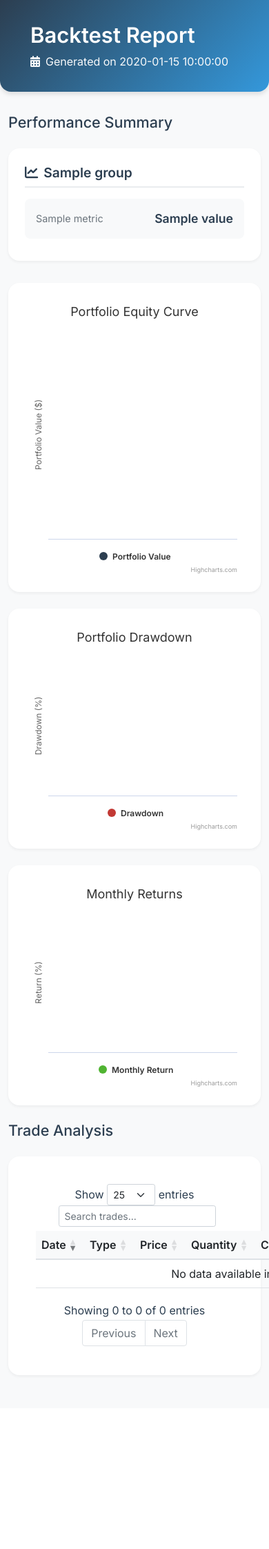
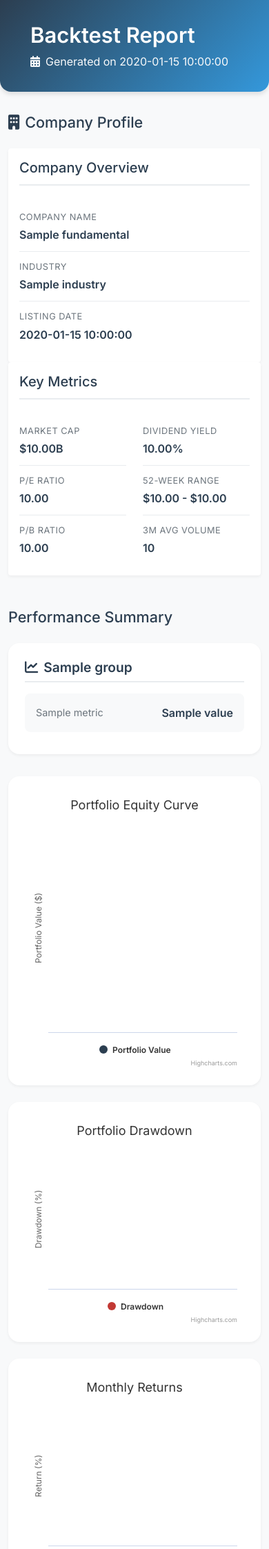
Before and after one commit to xxm1988/strategy_powerbacktest, a Python web app: template src/templates/backtest_report.html in a window 390 px wide; the page is wider, and only the part inside the window is pictured. Shown: the top 2245 px of that part at 69% size. Before the commit the page ends 1995 px from the top of that part, so only its background shows below. Run offline with Jinja, Linux system fonts and the light colour scheme; the template is opened without the code that fills it: most values are stand-ins (such as "Sample title", 1, 10 or a date in 2020); some libraries are stand-ins or nearby versions.

Commit message:
[Backtest] Update company fundamental data

```diff
--- a/src/templates/backtest_report.html
+++ b/src/templates/backtest_report.html
@@ -132,6 +132,45 @@
             background-color: #ffe8e8;
             color: #de350b;
         }
+
+        .fundamental-metric {
+            padding: 0.75rem 0;
+            border-bottom: 1px solid #e9ecef;
+        }
+
+        .fundamental-metric:last-child {
+            border-bottom: none;
+        }
+
+        .metric-label {
+            font-size: 0.8rem;
+            color: #6c757d;
+            text-transform: uppercase;
+            letter-spacing: 0.5px;
+            margin-bottom: 0.25rem;
+        }
+
+        .metric-value {
+            font-size: 1rem;
+            color: #2c3e50;
+        }
+
+        .card {
+            border: none;
+            box-shadow: 0 2px 4px rgba(0,0,0,0.05);
+            transition: transform 0.2s;
+        }
+
+        .card:hover {
+            transform: translateY(-5px);
+            box-shadow: 0 4px 8px rgba(0,0,0,0.1);
+        }
+
+        .card-title {
+            color: #2c3e50;
+            border-bottom: 2px solid #e9ecef;
+            padding-bottom: 0.75rem;
+        }
     </style>
 </head>
 <body>
@@ -145,6 +184,71 @@
     </div>
 
     <div class="container-fluid">
+        <!-- Company Information Section -->
+        <div class="section mb-5">
+            <h2 class="h4 mb-4">
+                <i class="fas fa-building me-2"></i>Company Profile
+            </h2>
+            <div class="row">
+                <div class="col-md-6">
+                    <div class="card h-100">
+                        <div class="card-body">
+                            <h3 class="card-title h5 mb-4">Company Overview</h3>
+                            <div class="fundamental-metric">
+                                <div class="metric-label">Company Name</div>
+                                <div class="metric-value fw-bold">{{ fundamental_data.stock_name }}</div>
+                            </div>
+                            <div class="fundamental-metric">
+                                <div class="metric-label">Industry</div>
+                                <div class="metric-value">{{ fundamental_data.industry }}</div>
+                            </div>
+                            <div class="fundamental-metric">
+                                <div class="metric-label">Listing Date</div>
+                                <div class="metric-value">{{ fundamental_data.listing_date }}</div>
+                            </div>
+                        </div>
+                    </div>
+                </div>
+                <div class="col-md-6">
+                    <div class="card h-100">
+                        <div class="card-body">
+                            <h3 class="card-title h5 mb-4">Key Metrics</h3>
+                            <div class="row">
+                                <div class="col-6">
+                                    <div class="fundamental-metric">
+                                        <div class="metric-label">Market Cap</div>
+                                        <div class="metric-value">${{ "{:,.2f}".format(fundamental_data.market_cap) }}B</div>
+                                    </div>
+                                    <div class="fundamental-metric">
+                                        <div class="metric-label">P/E Ratio</div>
+                                        <div class="metric-value">{{ "{:.2f}".format(fundamental_data.pe_ratio) }}</div>
+                                    </div>
+                                    <div class="fundamental-metric">
+                                        <div class="metric-label">P/B Ratio</div>
+                                        <div class="metric-value">{{ "{:.2f}".format(fundamental_data.pb_ratio) }}</div>
+                                    </div>
+                                </div>
+                                <div class="col-6">
+                                    <div class="fundamental-metric">
+                                        <div class="metric-label">Dividend Yield</div>
+                                        <div class="metric-value">{{ "{:.2f}".format(fundamental_data.dividend_yield) }}%</div>
+                                    </div>
+                                    <div class="fundamental-metric">
+                                        <div class="metric-label">52-Week Range</div>
+                                        <div class="metric-value">${{ "{:.2f}".format(fundamental_data.fifty_two_week_low) }} - ${{ "{:.2f}".format(fundamental_data.fifty_two_week_high) }}</div>
+                                    </div>
+                                    <div class="fundamental-metric">
+                                        <div class="metric-label">3M Avg Volume</div>
+                                        <div class="metric-value">{{ "{:,.0f}".format(fundamental_data.avg_volume_3m) }}</div>
+                                    </div>
+                                </div>
+                            </div>
+                        </div>
+                    </div>
+                </div>
+            </div>
+        </div>
+
         <!-- Performance Summary -->
         <div class="section">
             <h2 class="h4 mb-4">Performance Summary</h2>
```
Also changed, not shown: src/engine/backtest_engine.py (+69 -2 lines), src/engine/backtest_report.py (+13 -11 lines), src/engine/fundamental_data.py (added, +24 -0 lines), reports/monthly_returns.png.
